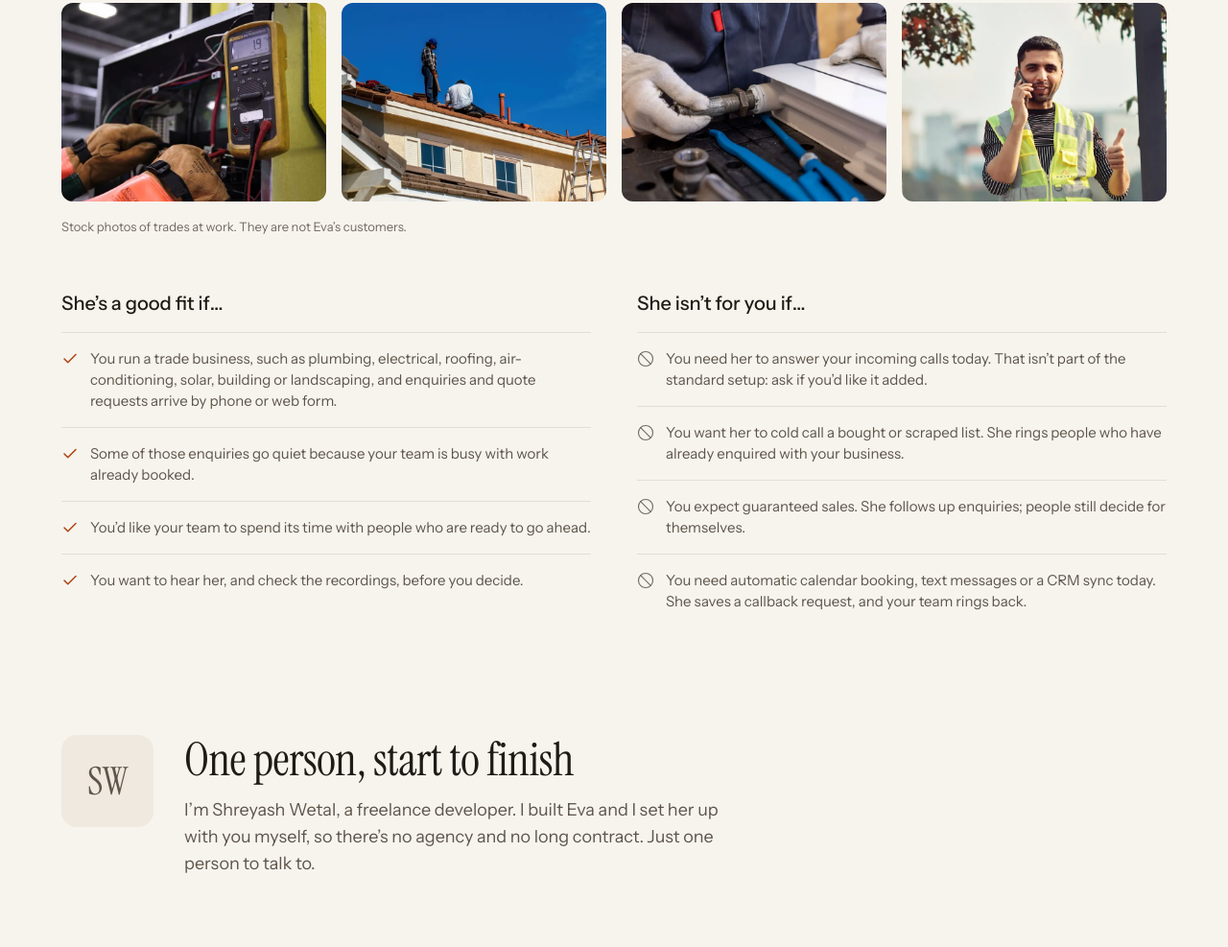
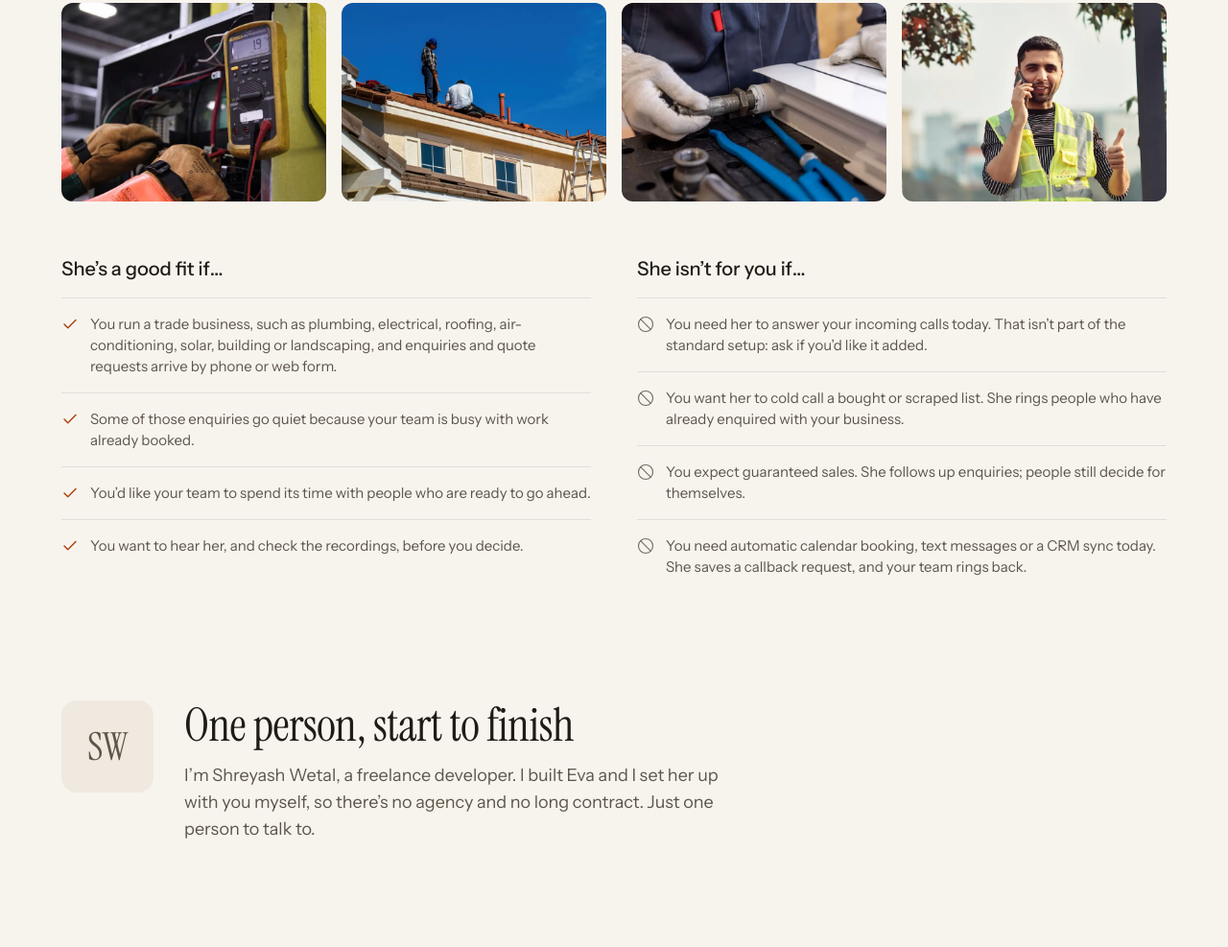
Before and after one commit to ShreyashW32/heareva-site, a plain HTML site: page index.html in a window 1280 px wide. Shown: the part 4356-5343 px from the top of the page at 96% size. Drawn offline with Linux system fonts and the light colour scheme.

Commit message:
Remove the stock-photo caption under the trades photos
Removed at the owner's request. No other change.

Co-Authored-By: Claude Sonnet 5.5 <noreply@anthropic.com>

```diff
--- a/index.html
+++ b/index.html
@@ -562,7 +562,6 @@ footer a { color: var(--on-night-2); }
         <img src="assets/trade-roofing-v2.webp" width="800" height="600" loading="lazy" decoding="async" alt="Two roofers working on a tiled roof under a blue sky">
         <img src="assets/trade-plumber-v2.webp" width="800" height="600" loading="lazy" decoding="async" alt="A plumber in work gloves fitting a pipe to a radiator">
         <img src="assets/trade-phone-v2.webp" width="800" height="600" loading="lazy" decoding="async" alt="A tradesman in a high-visibility vest talking on his phone outdoors and giving a thumbs up">
-        <figcaption>Stock photos of trades at work. They are not Eva’s customers.</figcaption>
       </figure>
       <div class="fit">
         <div class="yes">
```
